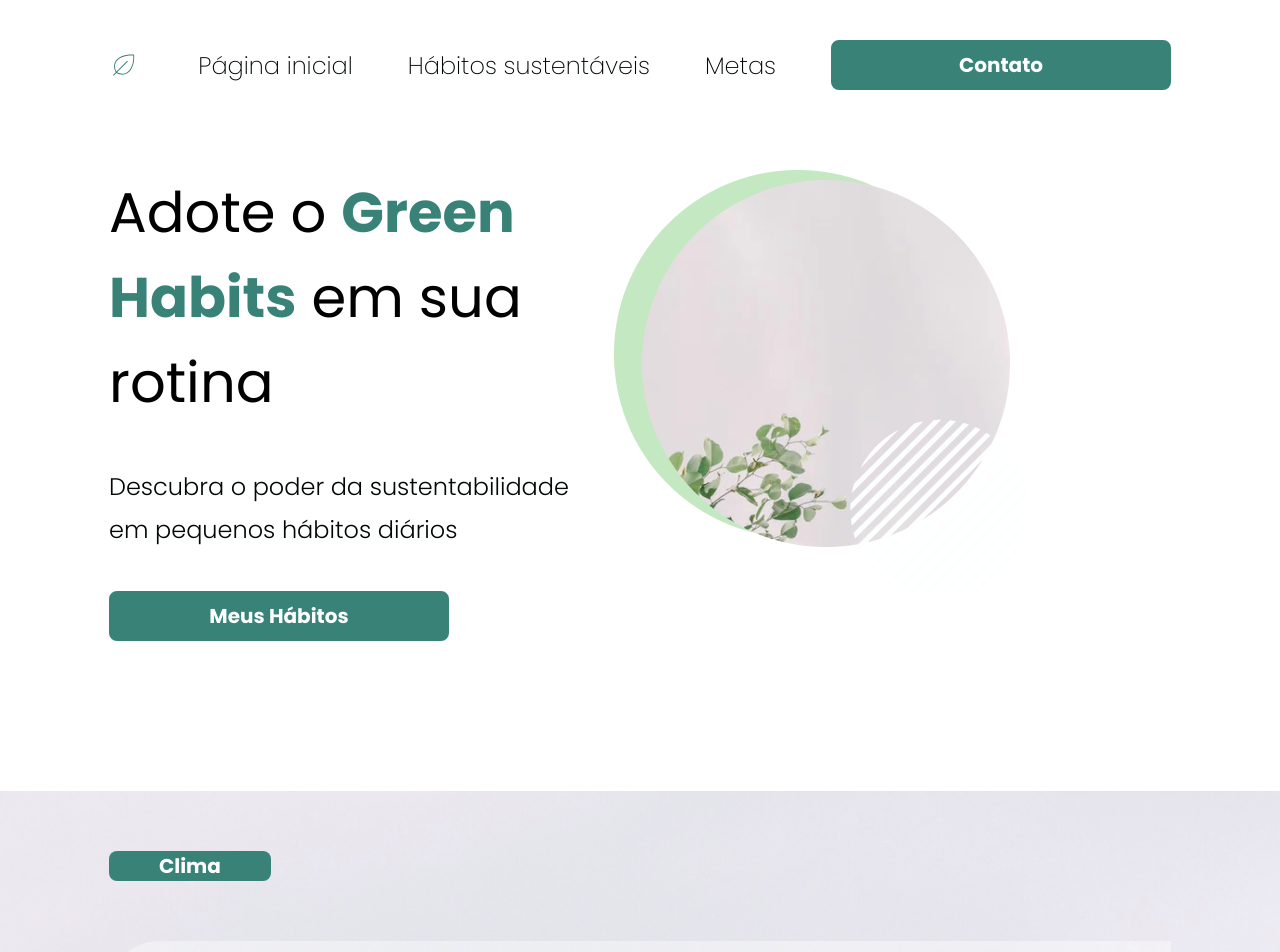
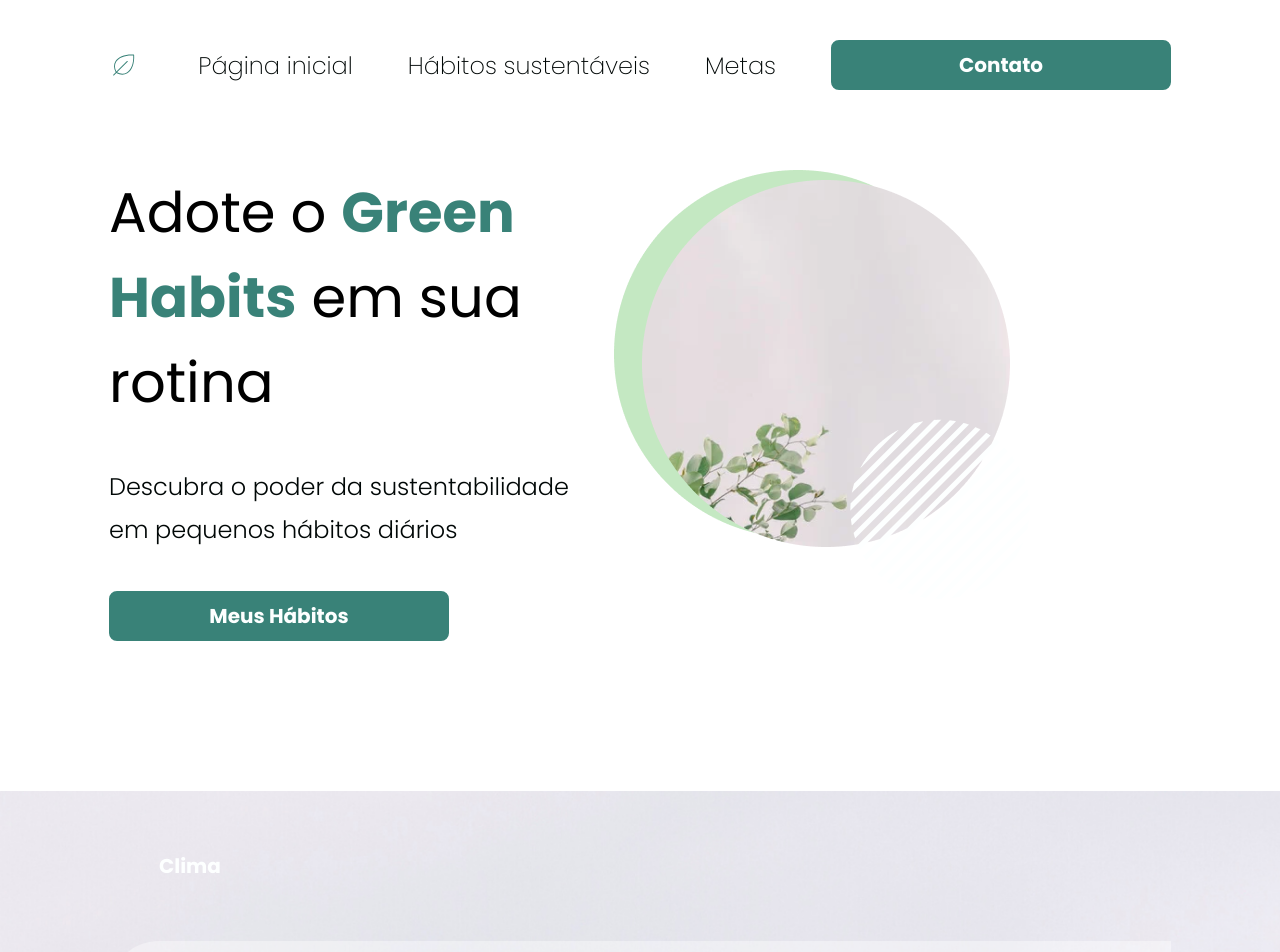
Before and after one commit to ICEI-PUC-Minas-PMV-ADS/pmv-ads-2023-2-e4-proj-infra-t6-green-habits, a Next.js app in the folder src/web/: page /login in a window 1280 px wide. Shown: the top 952 px of the page. Built offline with nearby package versions, Linux system fonts and the light colour scheme.

Commit message:
feat: adição de prop backgroundColor

```diff
--- a/src/web/components/atoms/Tag/index.tsx
+++ b/src/web/components/atoms/Tag/index.tsx
@@ -2,11 +2,13 @@ import styles from './styles.module.scss'
 
 interface TagProps {
   category?: string
+  backgroundColor?: string
 }
 
-export const Tag = ({ category }: TagProps) => {
+export const Tag = ({ category, backgroundColor }: TagProps) => {
+  const classList = [styles.tag, styles[`tag--${backgroundColor}`]].join(' ')
   return (
-    <div className={styles.tag}>
+    <div className={classList}>
       <p className={styles.tag__category}>{category}</p>
     </div>
   )
--- a/src/web/components/atoms/Tag/styles.module.scss
+++ b/src/web/components/atoms/Tag/styles.module.scss
@@ -1,6 +1,5 @@
 .tag {
   width: fit-content;
-  background-color: $dark-green;
   color: $white;
   font-style: normal;
   font-weight: 700;
@@ -9,4 +8,6 @@
   text-align: center;
   padding: 0 5rem;
   border-radius: 0.8rem;
+
+  @include backgroundColor();
 }
```
